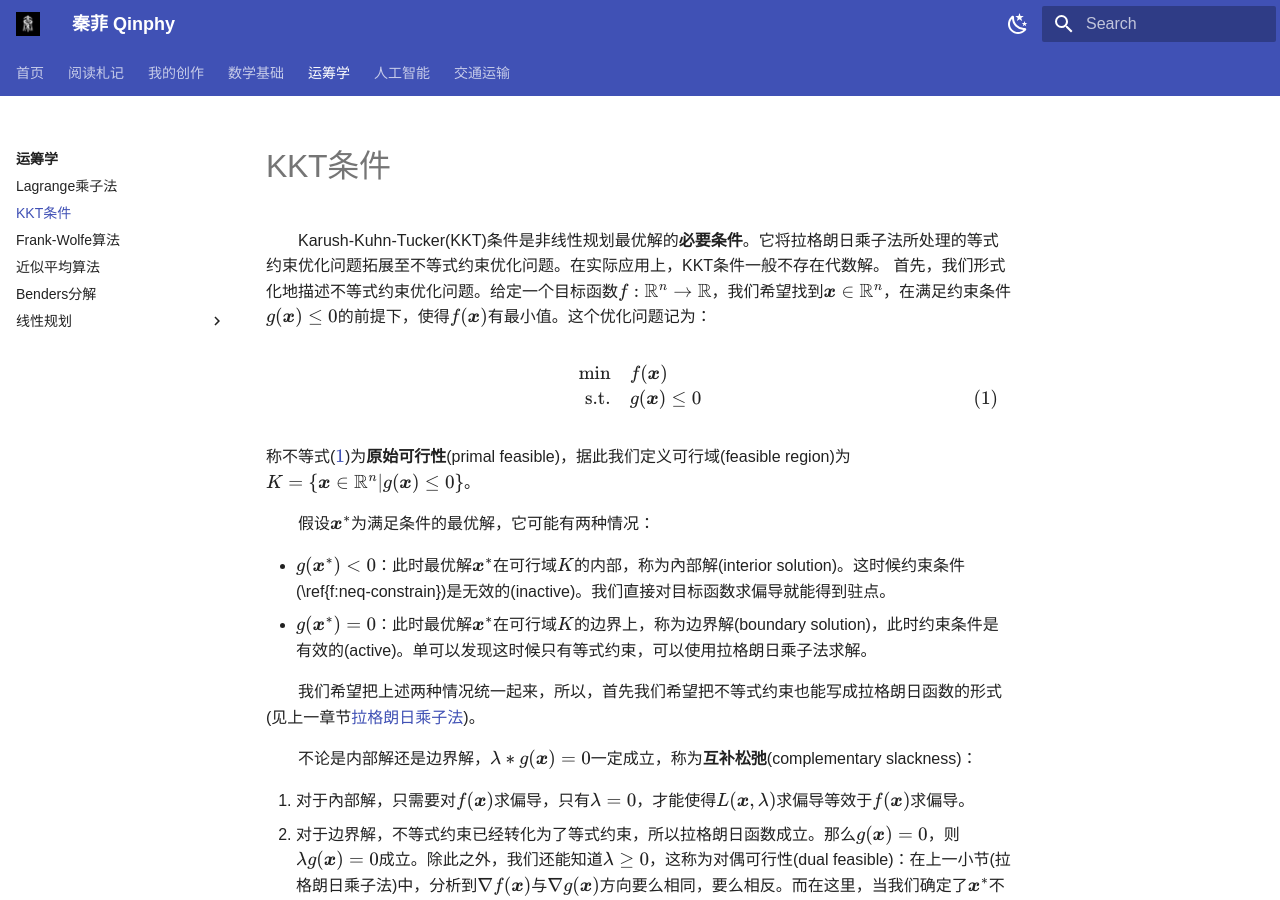
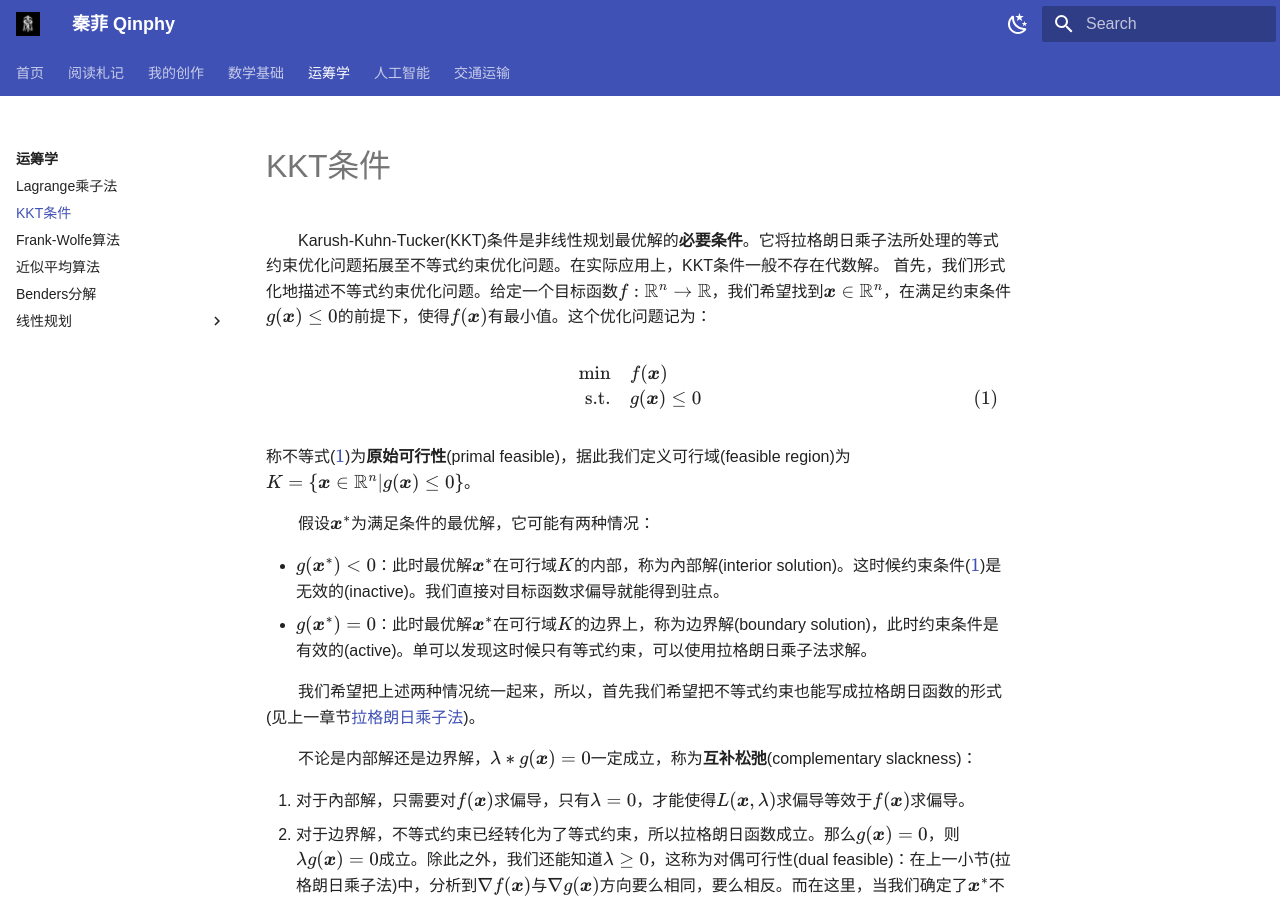
Before and after one commit to Qinphy-Hub/note-station, an MkDocs documentation site: the page built from docs/Part4/kkt.md, in a window 1280 px wide and 900 px high. Built offline with MkDocs 1.6.1 and Material for MkDocs 9.7.7, drawn with Linux system fonts in a browser that asks for light colours; a style sheet for code colours, icons or effects is not loaded; some of the changed text lies outside the part shown.

Commit message:
modify some refs

```diff
--- a/docs/Part4/kkt.md
+++ b/docs/Part4/kkt.md
@@ -14,7 +14,7 @@ $$
 
 &emsp;&emsp;假设$\boldsymbol{x}^*$为满足条件的最优解，它可能有两种情况：
 
-* $g(\boldsymbol{x}^*)<0$：此时最优解$\boldsymbol{x}^*$在可行域$K$的内部，称为內部解(interior solution)。这时候约束条件(\ref{f:neq-constrain})是无效的(inactive)。我们直接对目标函数求偏导就能得到驻点。
+* $g(\boldsymbol{x}^*)<0$：此时最优解$\boldsymbol{x}^*$在可行域$K$的内部，称为內部解(interior solution)。这时候约束条件($\ref{f:neq-constrain}$)是无效的(inactive)。我们直接对目标函数求偏导就能得到驻点。
 * $g(\boldsymbol{x}^*)=0$：此时最优解$\boldsymbol{x}^*$在可行域$K$的边界上，称为边界解(boundary solution)，此时约束条件是有效的(active)。单可以发现这时候只有等式约束，可以使用拉格朗日乘子法求解。
 
 &emsp;&emsp;我们希望把上述两种情况统一起来，所以，首先我们希望把不等式约束也能写成拉格朗日函数的形式(见上一章节[拉格朗日乘子法](./lagrange.md))。
@@ -70,7 +70,7 @@ $$
 
 &emsp;&emsp;记$\boldsymbol{x}^*$为最优解，如果所有$g_i(\boldsymbol{x}),i=1,2,...,m$连续，在$\boldsymbol{x}^*$处所有有效约束的梯度构成一组线性独立的向量，则KKT条件在$\boldsymbol{x}^*$处一定成立。
 
-&emsp;&emsp;观察上述例子的约束条件(\ref{f:kkt-regular})，计算它们的梯度：
+&emsp;&emsp;观察上述例子的约束条件($\ref{f:kkt-regular}$)，计算它们的梯度：
 
 $$
 \begin{equation*}
```
